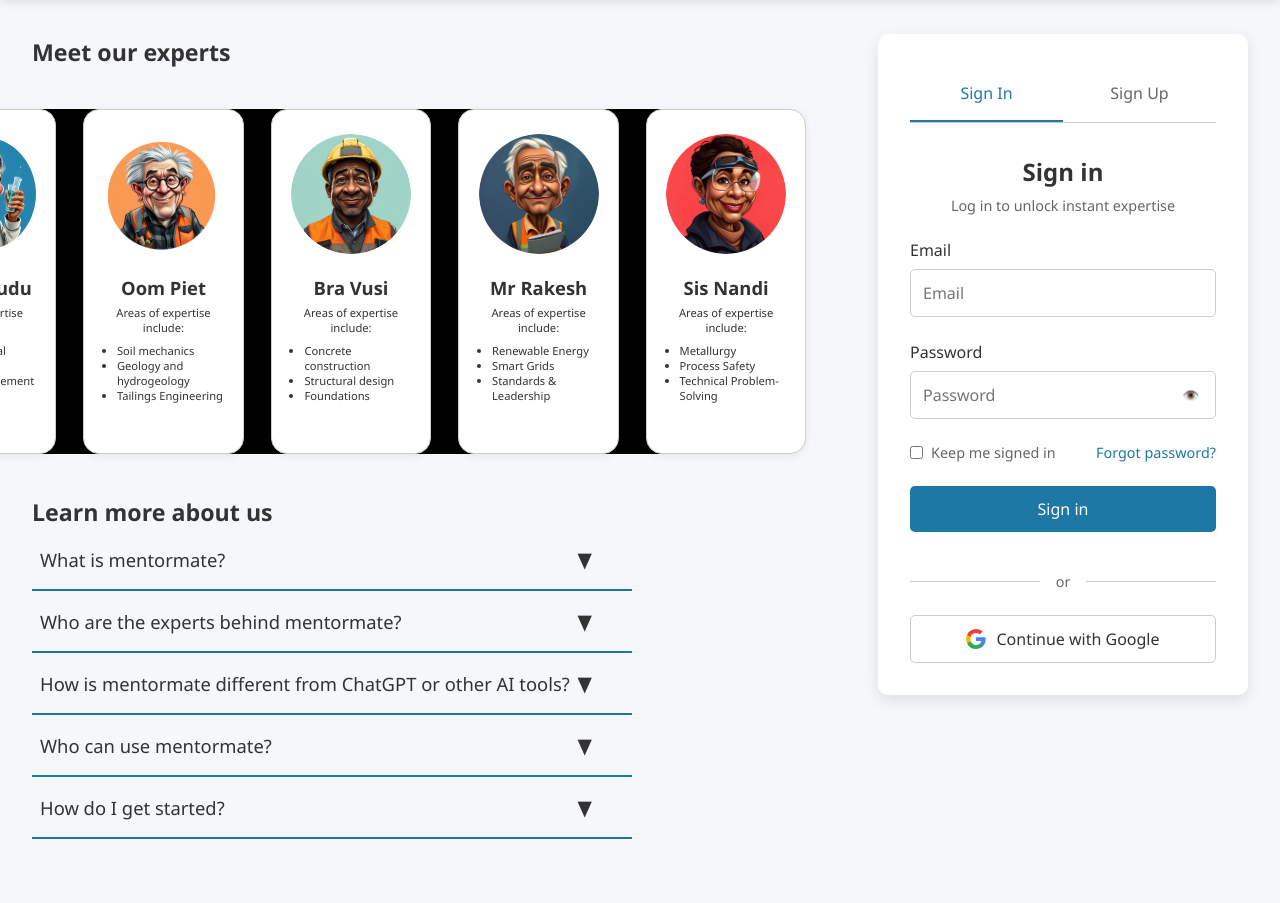
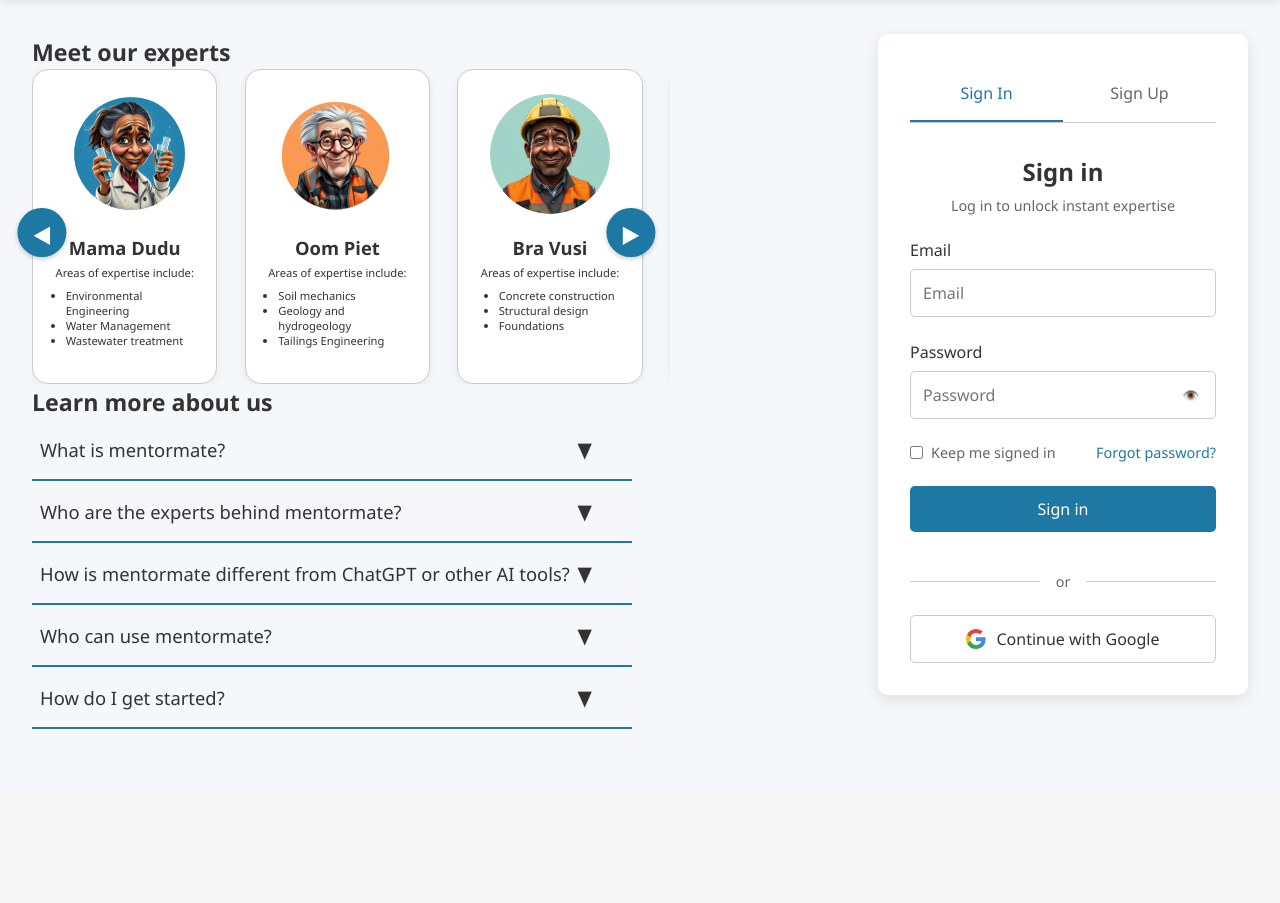
Before and after one commit to Kyle-ND/OomPiet, a Flask app: page / in a window 1280 px wide. Shown: the part 70-973 px from the top of the page. After the commit the page ends 799 px from the top, so only its background shows below. Run offline with Flask 3, Linux system fonts and the light colour scheme; some web fonts are replaced.

Commit message:
Fixed layout of new mentors

```diff
--- a/templates/index.html
+++ b/templates/index.html
@@ -569,29 +569,64 @@ body {
     color: var(--neutral-medium);
 }
 
-.coming-soon {
-    position: relative;
-}
-
-.coming-soon::after {
-    content: "Coming Soon";
+/* Carousel styles */
+.public-experts-carousel {
+    /* position: relative; */
+    overflow: hidden;
+    width: 100%;
+}
+
+.public-expert-grid {
+    display: flex;
+    gap: 1.7rem; /* Restore gap between cards */
+    transition: transform 0.5s ease-in-out;
+    will-change: transform;
+}
+
+.carousel-nav {
     position: absolute;
-    top: 50%;
-    left: 50%;
-    transform: translate(-50%, -50%);
-    background: rgba(0, 0, 0, 0.7);
+    top: 25%;
+    transform: translateX(-30%);
+    background-color: var(--primary-blue);
     color: white;
+    border: none;
     padding: 0.5rem 1rem;
-    border-radius: 4px;
-    font-size: 0.9rem;
-    opacity: 0;
-    transition: opacity 0.2s;
-}
-
-.coming-soon:hover::after {
-    opacity: 1;
-}
-
+    cursor: pointer;
+    z-index: 10;
+    border-radius: 50%;
+    font-size: 1.5rem;
+    display: flex;
+    align-items: center;
+    justify-content: center;
+    box-shadow: 0 2px 5px rgba(0, 0, 0, 0.2);
+    /* width: 3rem;
+    height: 3rem; */
+}
+
+.carousel-nav.prev {
+    left: 0rem; /* Float outside the container */
+}
+
+.carousel-nav.next {
+    right: 0rem; /* Float outside the container */
+}
+
+/* Ensure responsiveness */
+@media (max-width: 768px) {
+    .carousel-nav {
+        left: -2rem;
+        right: -2rem;
+        font-size: 1.2rem;
+        width: 2.5rem;
+        height: 2.5rem;
+    }
+}
+
+/* Adjust card width to ensure only 3 cards are visible */
+.public-expert-card {
+    flex: 0 0 calc(33.333% - 1.7rem); /* Adjust width to show 3 cards */
+    max-width: calc(33.333% - 1.7rem);
+}
 /* FAQ Section */
 .faq-accordion {
     width: 100%;
@@ -667,7 +702,6 @@ body {
 
 /* Public (before-auth) expert grid styles */
 .public-experts-grid {
-    background-color: #000000;
     display: flex;
     justify-content: center;
     gap: 1.7rem;
@@ -732,6 +766,7 @@ body {
     flex-direction: column;
     align-items: stretch;
     margin-right: 2.5rem;
+    position: relative;
 }
 
 .before-auth-right {
@@ -1589,7 +1604,8 @@ body {
               <!-- Public Expert Grid (before-auth) -->
               <div id="public-experts-section" style="width:100%;display:flex;flex-direction:column;align-items:left;">
                 <h2 style="font-size:1.45rem;font-weight:700;color:var(--neutral-dark);margin-bottom:0.1rem;margin-top:0.1rem;">Meet our experts</h2>
-                <div class="public-experts-grid">
+                <div class="public-experts-carousel">
+                  <div class="public-expert-grid">
 
                   <div class="public-expert-card">
                     <img src="/static/character3.png" alt="Mama Dudu" class="public-expert-image">
@@ -1626,9 +1642,9 @@ body {
                     <div class="public-expert-name">Mr Rakesh</div>
                     <div class="expert-areas-heading">Areas of expertise include:</div>
                     <ul class="expert-areas-list">
-                        <li>Renewable Energy</li>
-                        <li>Smart Grids</li>
-                        <li>Standards & Leadership</li>
+                        <li>Electrical power systems</li>
+                        <li>Integrated energy planning</li>
+                        <li>Renewables</li>
                     </ul>
                   </div>
                   <div class="public-expert-card">
@@ -1636,11 +1652,12 @@ body {
                     <div class="public-expert-name">Sis Nandi</div>
                     <div class="expert-areas-heading">Areas of expertise include:</div>
                     <ul class="expert-areas-list">
-                        <li>Metallurgy</li>
-                        <li>Process Safety</li>
-                        <li>Technical Problem-Solving</li>
+                        <li>Metallurgical processes</li>
+                        <li>Resource characterisation</li>
+                        <li>Mining Engineering</li>
                     </ul>
                   </div>
+                </div>
                 </div>
               </div>
               <!-- End Public Expert Grid -->
@@ -1809,24 +1826,24 @@ body {
                         <li>Foundations</li>
                     </ul>
                 </div>
-                <div class="public-expert-card" onclick="window.location.href='/chat_electrical'">
-                    <img src="/static/character4.png" alt="Mr Rakesh" class="public-expert-image">
+                <div class="expert-card" onclick="window.location.href='/chat_electrical'">
+                    <img src="/static/character4.png" alt="Mr Rakesh" class="expert-image">
                     <div class="public-expert-name">Mr Rakesh</div>
-                    <div class="expert-areas-heading">Areas of expertise include:</div>
-                    <ul class="expert-areas-list">
-                        <li>Renewable Energy</li>
-                        <li>Smart Grids</li>
-                        <li>Standards & Leadership</li>
+                    <div class="expert-areas-heading1"><span  style="padding-right: 1.2rem;">Areas of expertise include:</span></div>
+                    <ul class="expert-areas-list1">
+                        <li>Electrical power systems</li>
+                        <li>Integrated energy planning</li>
+                        <li>Renewables</li>
                     </ul>
                   </div>
-                  <div class="public-expert-card" onclick="window.location.href='/chat_mining'">
-                    <img src="/static/character5.png" alt="Sis Nandi" class="public-expert-image">
+                  <div class="expert-card" onclick="window.location.href='/chat_mining'">
+                    <img src="/static/character5.png" alt="Sis Nandi" class="expert-image">
                     <div class="public-expert-name">Sis Nandi</div>
-                    <div class="expert-areas-heading">Areas of expertise include:</div>
-                    <ul class="expert-areas-list">
-                        <li>Metallurgy</li>
-                        <li>Process Safety</li>
-                        <li>Technical Problem-Solving</li>
+                    <div class="expert-areas-heading"><span  style="padding-right: 1.2rem;">Areas of expertise include:</span></div>
+                    <ul class="expert-areas-list1">
+                        <li>Metallurgical processes</li>
+                        <li>Resource characterisation</li>
+                        <li>Mining Engineering</li>
                     </ul>
                   </div>
             </div>
@@ -2357,5 +2374,59 @@ document.addEventListener('DOMContentLoaded', function() {
             }
         });
     </script>
+
+    <script>
+document.addEventListener('DOMContentLoaded', function () {
+    const grid = document.querySelector('.public-expert-grid');
+    const cards = document.querySelectorAll('.public-expert-card');
+    const prevButton = document.createElement('button');
+    const nextButton = document.createElement('button');
+    let currentIndex = 0;
+    const cardWidth = cards[0].offsetWidth + 24; // Card width + gap
+
+    // Create navigation buttons
+    prevButton.classList.add('carousel-nav', 'prev');
+    prevButton.innerHTML = '&#9664;';
+    nextButton.classList.add('carousel-nav', 'next');
+    nextButton.innerHTML = '&#9654;';
+
+    // Append buttons to the carousel container
+    const carousel = document.querySelector('.public-experts-carousel');
+    carousel.appendChild(prevButton);
+    carousel.appendChild(nextButton);
+
+    function updateCarousel() {
+        grid.style.transform = `translateX(-${currentIndex * cardWidth}px)`;
+        updateButtonState();
+    }
+
+    function updateButtonState() {
+        prevButton.disabled = currentIndex === 0;
+        nextButton.disabled = currentIndex >= cards.length - 3;
+    }
+
+    prevButton.addEventListener('click', () => {
+        if (currentIndex > 0) {
+            currentIndex--;
+            updateCarousel();
+        }
+    });
+
+    nextButton.addEventListener('click', () => {
+        if (currentIndex < cards.length - 3) {
+            currentIndex++;
+            updateCarousel();
+        }
+    });
+
+    // Ensure responsiveness
+    window.addEventListener('resize', () => {
+        grid.style.transform = `translateX(-${currentIndex * cardWidth}px)`;
+    });
+
+    // Initialize button state
+    updateButtonState();
+});
+</script>
 </body>
 </html>
```
Also changed, not shown: other parts of templates/index.html (+8 -28 lines).
